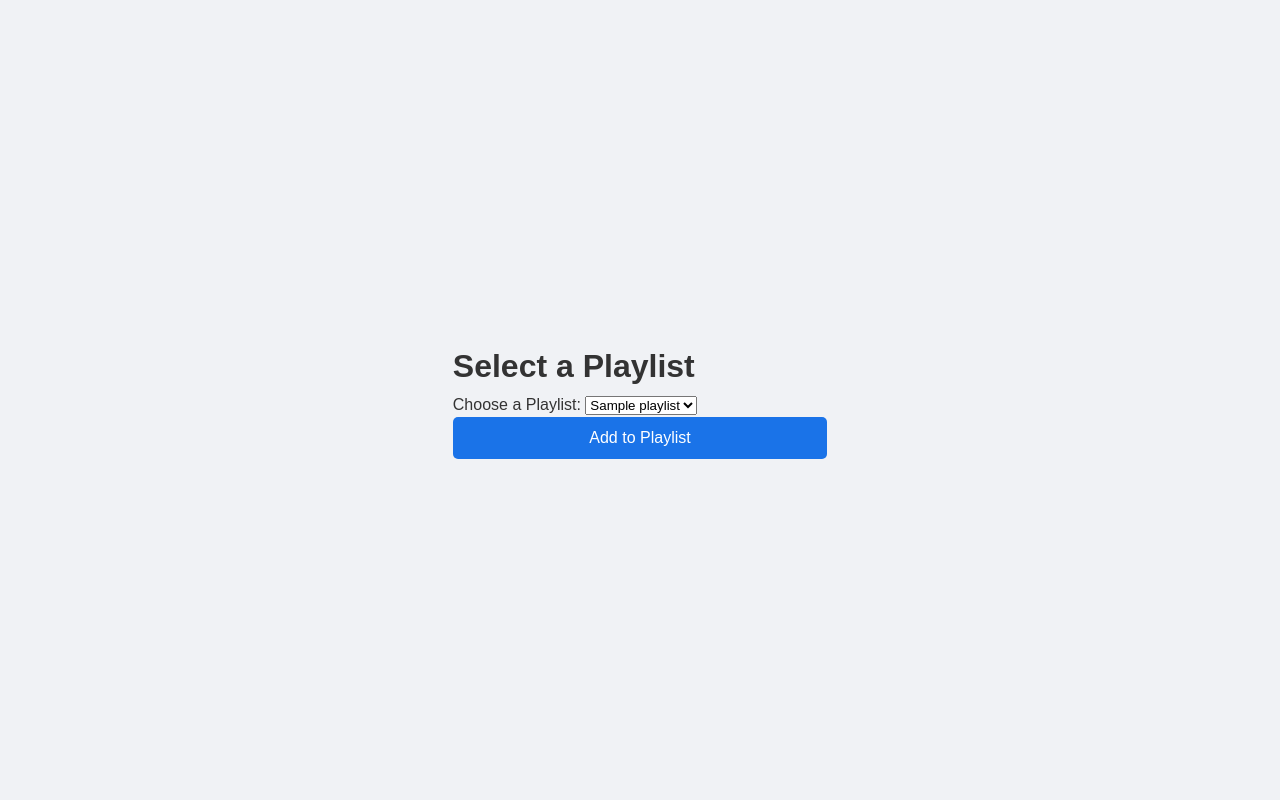
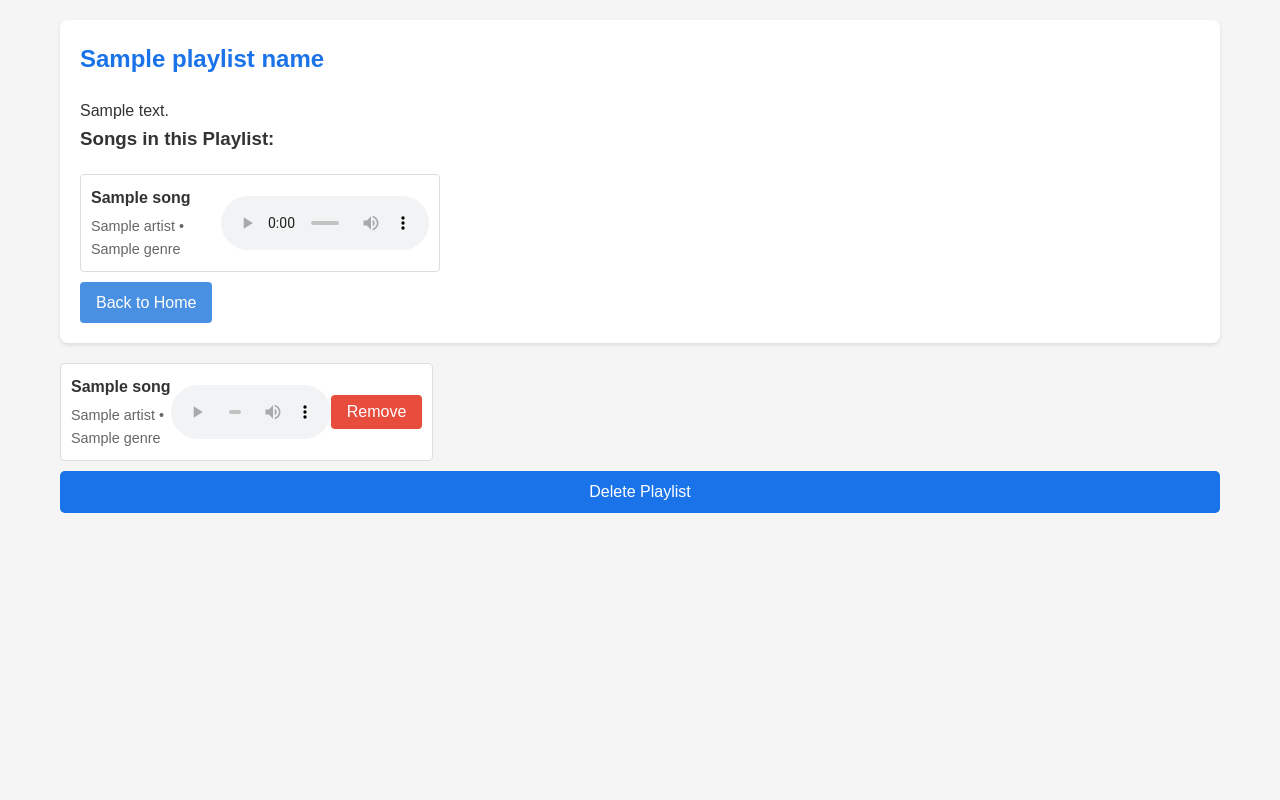
Before and after one commit to shefinsharaf/music_app, a Flask app: template music_app/templates/select_playlist.html in a window 1280 px wide. Run offline with Flask 3, Linux system fonts and the light colour scheme; the template is opened without the code that fills it: most values are stand-ins (such as "Sample title", 1, 10 or a date in 2020).

Commit message:
Added playlist and remove song feature

```diff
--- a/music_app/app.py
+++ b/music_app/app.py
@@ -265,6 +265,79 @@ def add_to_playlist():
 
     return redirect(url_for('home'))
 
+## code for songs view inside playlist and remove songs
+
+@app.route('/playlist/<int:playlist_id>')
+def view_playlist(playlist_id):
+    conn = get_db()
+    cursor = conn.cursor()
+
+    # Get playlist details
+    cursor.execute("SELECT name, description FROM playlists WHERE id = ?", (playlist_id,))
+    playlist = cursor.fetchone()
+
+    # Get songs in the playlist
+    cursor.execute("""
+        SELECT music.id, music.title, music.artist, music.genre
+        FROM music
+        JOIN playlist_songs ON music.id = playlist_songs.music_id
+        WHERE playlist_songs.playlist_id = ?
+    """, (playlist_id,))
+    songs = cursor.fetchall()
+
+    conn.close()
+
+    if playlist:
+        return render_template('select_playlist.html',
+                               playlist_id=playlist_id,  # Pass playlist_id here
+                               playlist_name=playlist['name'],
+                               playlist_description=playlist['description'],
+                               songs=songs)
+    else:
+        flash('Playlist not found', 'error')
+        return redirect(url_for('home'))
+
+
+@app.route('/remove_song_from_playlist', methods=['POST'])
+def remove_song_from_playlist():
+    song_id = request.form.get('song_id')
+    playlist_id = request.form.get('playlist_id')
+
+    if not song_id or not playlist_id:
+        flash('Missing song or playlist ID.', 'error')
+        return redirect(url_for('home'))
+
+    conn = get_db()
+    cursor = conn.cursor()
+
+    # Remove the song from the playlist
+    cursor.execute("DELETE FROM playlist_songs WHERE music_id = ? AND playlist_id = ?", (song_id, playlist_id))
+    conn.commit()
+    conn.close()
+
+    flash('Song removed from the playlist.', 'success')
+    return redirect(url_for('view_playlist', playlist_id=playlist_id))
+
+
+@app.route('/delete_playlist/<int:playlist_id>', methods=['POST'])
+def delete_playlist(playlist_id):
+    conn = get_db()
+    cursor = conn.cursor()
+
+    # Delete songs from the playlist first
+    cursor.execute("DELETE FROM playlist_songs WHERE playlist_id = ?", (playlist_id,))
+
+    # Now delete the playlist
+    cursor.execute("DELETE FROM playlists WHERE id = ?", (playlist_id,))
+    conn.commit()
+    conn.close()
+
+    flash('Playlist deleted successfully.', 'success')
+    return redirect(url_for('home'))  # Redirect to home or wherever you want
+
+
+
+
 @app.route('/play/<int:music_id>')
 def play_music(music_id):
     if 'user_id' not in session:
--- a/music_app/templates/select_playlist.html
+++ b/music_app/templates/select_playlist.html
@@ -2,23 +2,137 @@
 <html lang="en">
 <head>
     <meta charset="UTF-8">
-    <title>Select Playlist</title>
+    <title>Playlist Details</title>
     <link rel="stylesheet" href="{{ url_for('static', filename='style.css') }}">
+    <style>
+        body {
+            font-family: Arial, sans-serif;
+            background-color: #f5f5f5;
+        }
+
+        .main-content {
+            max-width: 1200px;
+            margin: 0 auto;
+            padding: 20px;
+        }
+
+        .section {
+            background: white;
+            border-radius: 8px;
+            padding: 20px;
+            margin-bottom: 20px;
+            box-shadow: 0 2px 4px rgba(0,0,0,0.1);
+        }
+
+        .section-title {
+            margin-bottom: 20px;
+            color: #333;
+        }
+
+        .songs-list {
+            margin-top: 20px;
+        }
+
+        .song-item {
+            display: flex;
+            justify-content: space-between;
+            align-items: center;
+            padding: 10px;
+            border: 1px solid #ddd;
+            border-radius: 4px;
+            margin-bottom: 10px;
+            background: #fff;
+        }
+
+        .song-info {
+            flex-grow: 1;
+        }
+
+        .song-title {
+            font-weight: bold;
+            margin-bottom: 4px;
+        }
+
+        .song-artist {
+            color: #666;
+            font-size: 0.9em;
+        }
+
+        .btn {
+            padding: 8px 16px;
+            background: #4a90e2;
+            color: white;
+            border: none;
+            border-radius: 4px;
+            cursor: pointer;
+            text-decoration: none;
+            display: inline-block;
+        }
+
+        .btn:hover {
+            background: #357abd;
+        }
+    </style>
 </head>
 <body>
-<div class="wrapper">
-  <div class="playlist_box">
-    <h1>Select a Playlist</h1>
-    <form method="POST" action="{{ url_for('add_song_to_playlist', song_id=song_id) }}">
-        <label for="playlist_id">Choose a Playlist:</label>
-        <select name="playlist_id" id="playlist_id">
-            {% for playlist in playlists %}
-            <option value="{{ playlist[0] }}">{{ playlist[2] }}</option>
-            {% endfor %}
-        </select>
-        <button type="submit">Add to Playlist</button>
-    </form>
-  </div>
-</div>
+    <div class="main-content">
+        <div class="section">
+            <h2 class="section-title">{{ playlist_name }}</h2>
+            <p>{{ playlist_description }}</p>
+
+            <h3>Songs in this Playlist:</h3>
+            <div class="songs-list">
+                {% if songs %}
+                    {% for song in songs %}
+                    <div class="song-item">
+                        <div class="song-info">
+                            <div class="song-title">{{ song['title'] }}</div>
+                            <div class="song-artist">{{ song['artist'] }} • {{ song['genre'] }}</div>
+                        </div>
+                        <audio controls>
+                            <source src="{{ url_for('play_music', music_id=song['id']) }}" type="audio/mpeg">
+                            Your browser does not support the audio element.
+                        </audio>
+                    </div>
+                    {% endfor %}
+                {% else %}
+                    <p>No songs in this playlist.</p>
+                {% endif %}
+            </div>
+            <a href="{{ url_for('home') }}" class="btn">Back to Home</a>
+        </div>
+        <div class="songs-list">
+          {% if songs %}
+              {% for song in songs %}
+              <div class="song-item">
+                  <div class="song-info">
+                      <div class="song-title">{{ song.title }}</div>
+                      <div class="song-artist">{{ song.artist }} • {{ song.genre}}</div>
+                  </div>
+                  <audio controls>
+                      <source src="{{ url_for('play_music', music_id=song['id']) }}" type="audio/mpeg">
+                      Your browser does not support the audio element.
+                  </audio>
+                  <form action="{{ url_for('remove_song_from_playlist') }}" method="POST" style="display: inline;">
+                    <input type="hidden" name="song_id" value="{{ song.id }}">
+                    <input type="hidden" name="playlist_id" value="{{ playlist_id }}">
+                    <button type="submit" class="btn" style="background: #e74c3c;">Remove</button>
+                </form>
+
+              </div>
+              {% endfor %}
+          {% else %}
+              <p>No songs in this playlist.</p>
+          {% endif %}
+      </div>
+      <div class="playlist-box">
+      <!-- Delete Playlist Form -->
+        <form method="POST" action="{{ url_for('delete_playlist', playlist_id=playlist_id) }}">
+            <button type="submit" class="delete-playlist-btn" onclick="return confirm('Are you sure you want to delete this playlist?')">Delete Playlist</button>
+        </form>
+    </div>
+
+
+    </div>
 </body>
 </html>
```
Also changed, not shown: music_app/templates/home.html (+13 -1 lines), music_app/music.db.
